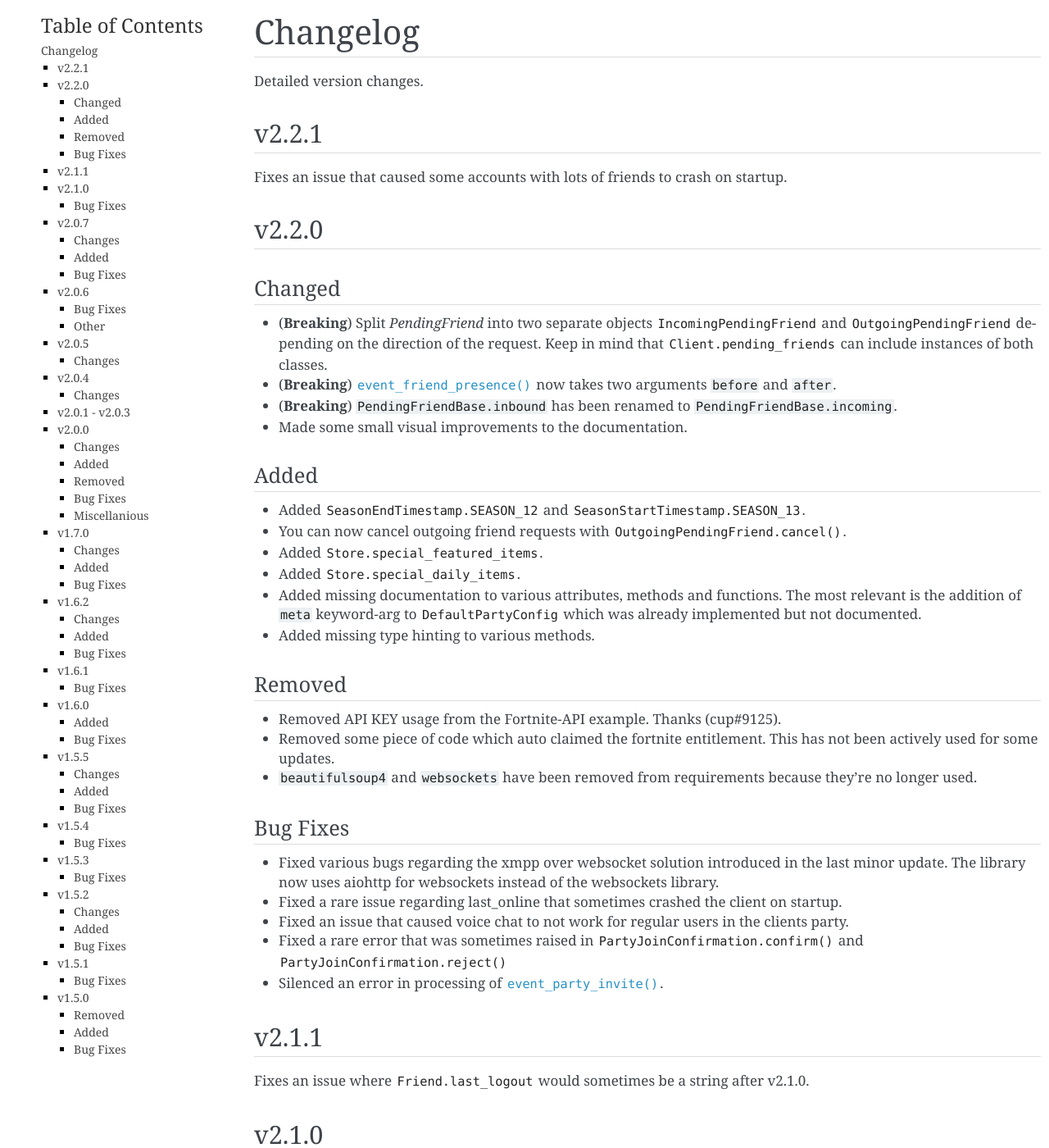
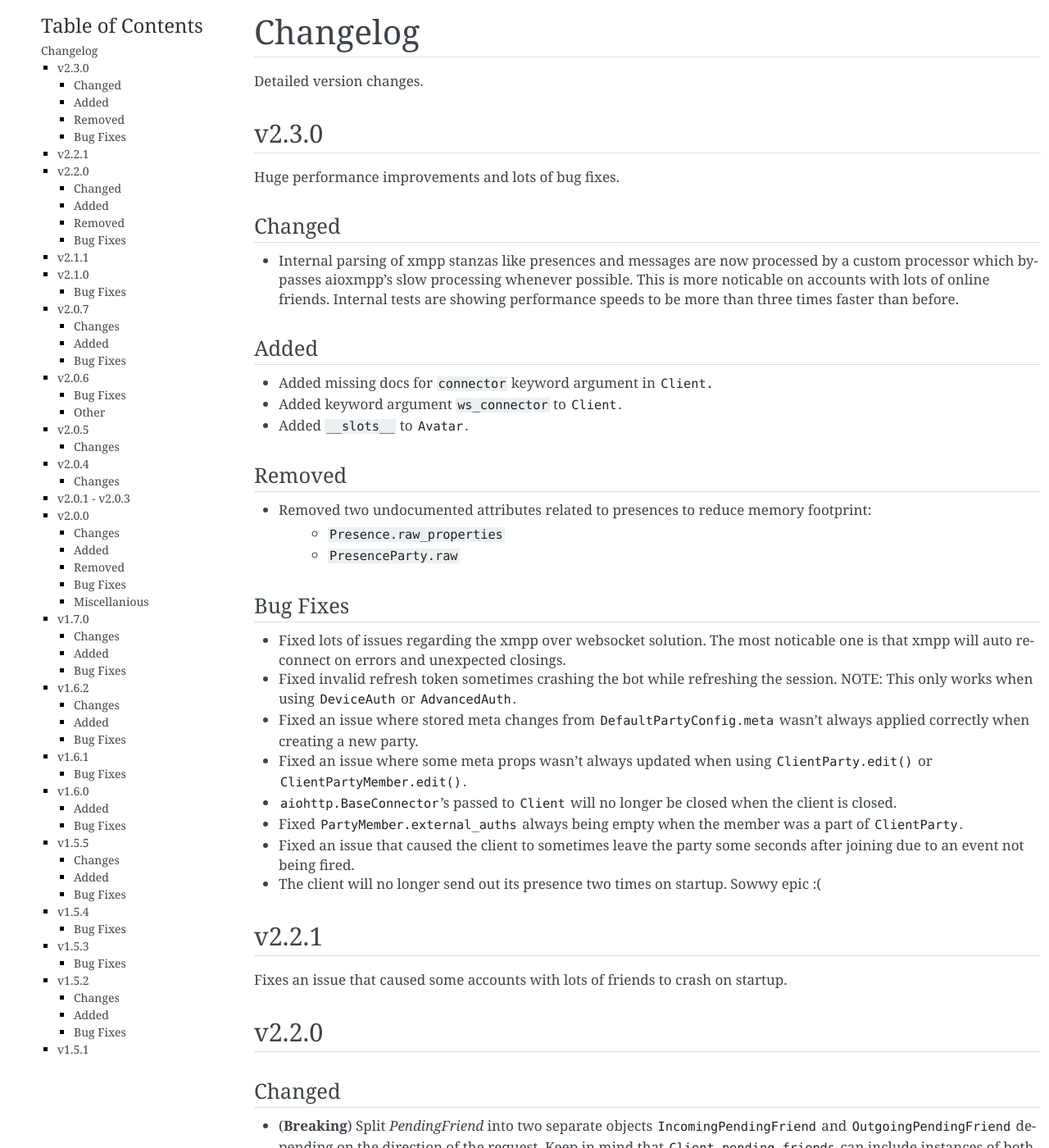
Before and after one commit to Terbau/fortnitepy, a Sphinx documentation site: the page built from docs/changelog.rst, in a window 1280 px wide and 1400 px high. Shown: the whole window at 82% size. Built offline with Sphinx 7.4.7, drawn with Linux system fonts in a browser that asks for light colours.

Commit message:
v2.3.0 changelog + version bump

```diff
--- a/docs/changelog.rst
+++ b/docs/changelog.rst
@@ -4,6 +4,43 @@ Changelog
 =========
 
 Detailed version changes.
+
+
+v2.3.0
+------
+
+Huge performance improvements and lots of bug fixes.
+
+Changed
+~~~~~~~
+
+- Internal parsing of xmpp stanzas like presences and messages are now processed by a custom processor which bypasses aioxmpp's slow processing whenever possible. This is more noticable on accounts with lots of online friends. Internal tests are showing performance speeds to be more than three times faster than before.
+
+Added
+~~~~~
+
+- Added missing docs for ``connector`` keyword argument in :class:`Client.`
+- Added keyword argument ``ws_connector`` to :class:`Client`.
+- Added ``__slots__`` to :class:`Avatar`.
+
+Removed
+~~~~~~~
+
+- Removed two undocumented attributes related to presences to reduce memory footprint:
+    - ``Presence.raw_properties``
+    - ``PresenceParty.raw``
+
+Bug Fixes
+~~~~~~~~~
+
+- Fixed lots of issues regarding the xmpp over websocket solution. The most noticable one is that xmpp will auto reconnect on errors and unexpected closings.
+- Fixed invalid refresh token sometimes crashing the bot while refreshing the session. NOTE: This only works when using :class:`DeviceAuth` or :class:`AdvancedAuth`.
+- Fixed an issue where stored meta changes from :attr:`DefaultPartyConfig.meta` wasn't always applied correctly when creating a new party.
+- Fixed an issue where some meta props wasn't always updated when using :meth:`ClientParty.edit()` or :meth:`ClientPartyMember.edit()`.
+- :class:`aiohttp.BaseConnector`'s passed to :class:`Client` will no longer be closed when the client is closed.
+- Fixed :attr:`PartyMember.external_auths` always being empty when the member was a part of :class:`ClientParty`.
+- Fixed an issue that caused the client to sometimes leave the party some seconds after joining due to an event not being fired.
+- The client will no longer send out its presence two times on startup. Sowwy epic :(
 
 
 v2.2.1
--- a/fortnitepy/__init__.py
+++ b/fortnitepy/__init__.py
@@ -25,7 +25,7 @@ OUT OF OR IN CONNECTION WITH THE SOFTWARE OR THE USE OR OTHER DEALINGS IN THE
 SOFTWARE.
 """
 
-__version__ = '2.2.1'
+__version__ = '2.3.0'
 
 from .client import Client, run_multiple, start_multiple, close_multiple
 from .auth import (Auth, EmailAndPasswordAuth, ExchangeCodeAuth,
```
